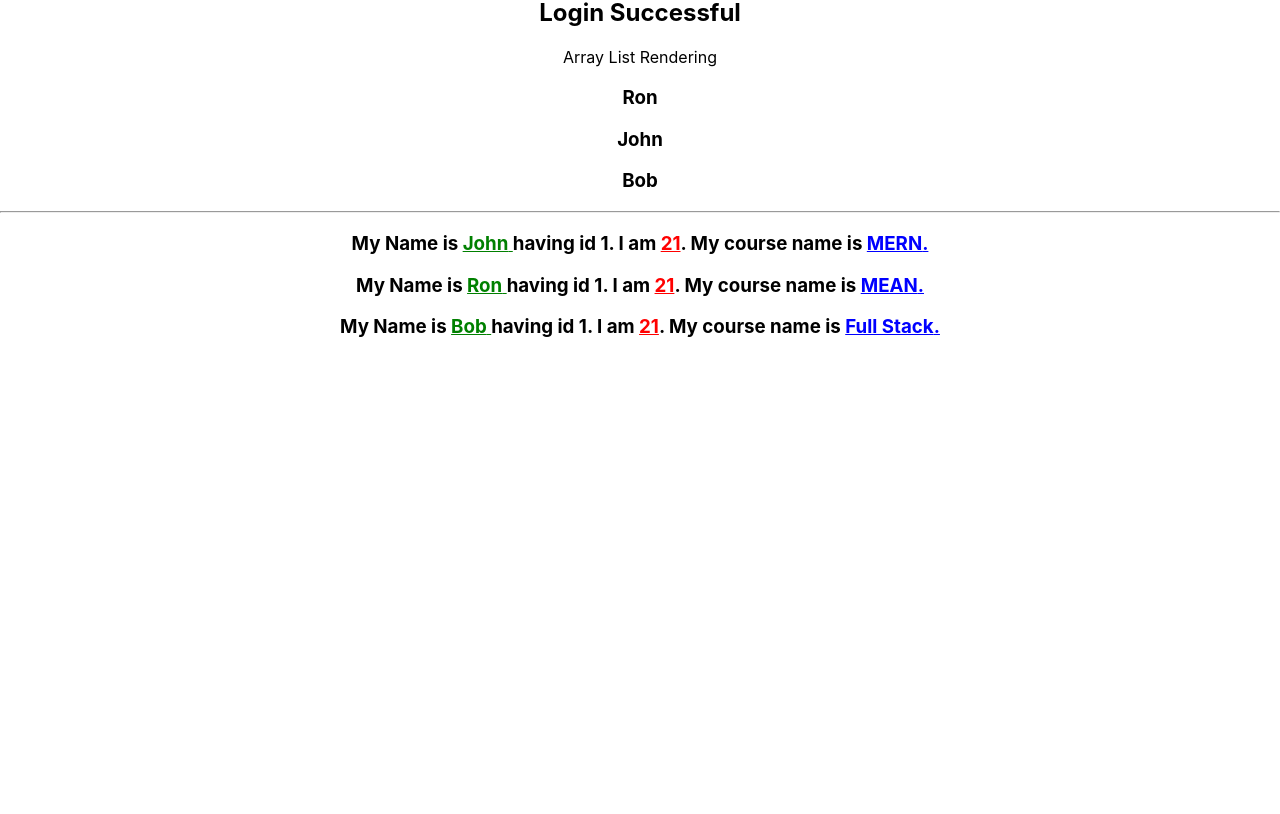
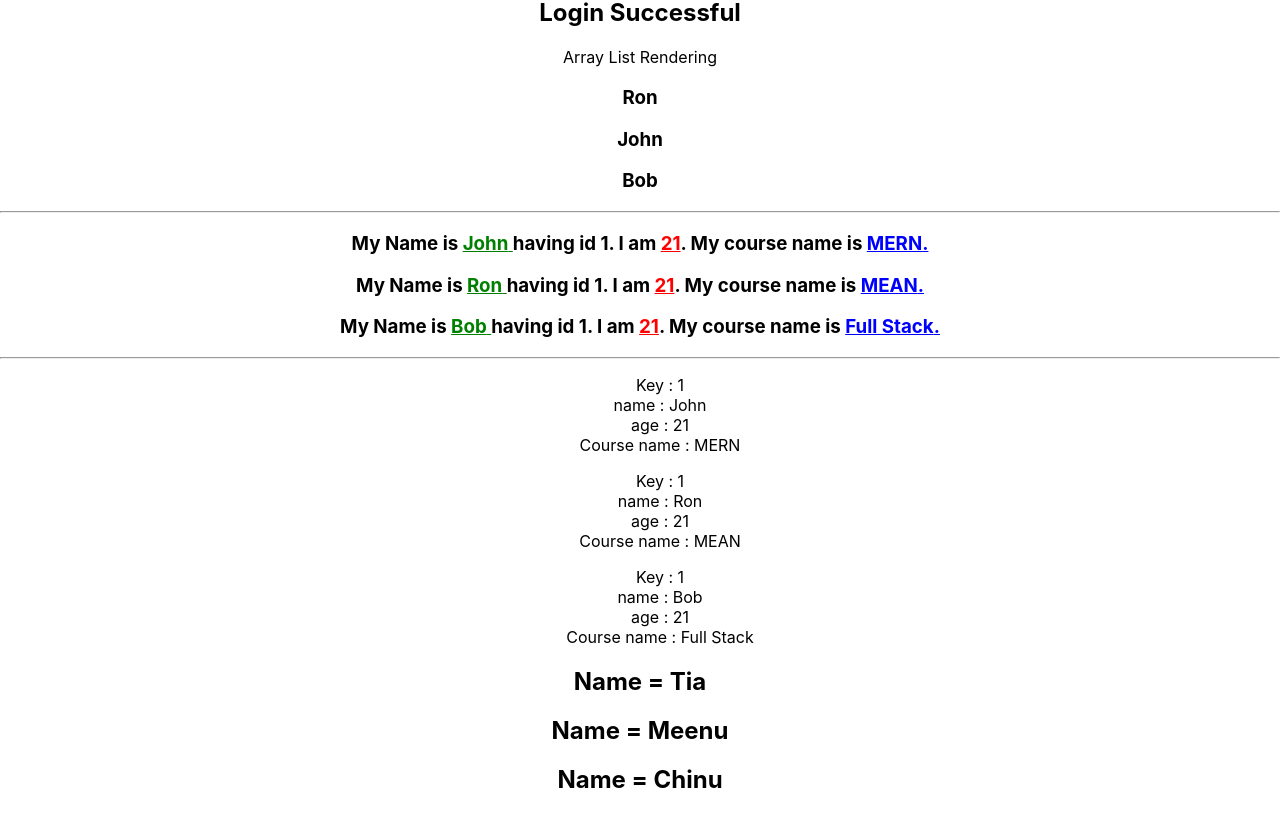
Before and after one commit to MonikaS5/ReactJS, a React (Create React App) app: page / in a window 1280 px wide. Shown: the part 3184-3998 px from the top of the page. Before the commit the page ends 3541 px from the top, so only its background shows below. Built offline with nearby package versions, Linux system fonts and the light colour scheme.

Commit message:
Array of Objects(Rendering-2)

```diff
--- a/src/App.js
+++ b/src/App.js
@@ -26,6 +26,7 @@ import TernaryOperator from './components/TernaryOperator';
 import Shortcircuit from './components/Shortcircuit';
 import ArrayList from './components/ArrayList';
 import ObjectRender from './components/ObjectRender';
+import ObjectRender2 from './components/ObjectRender2';
 
 function App() {
   return (
@@ -89,6 +90,7 @@ function App() {
     <Shortcircuit/>
     <ArrayList/>
     <ObjectRender/>
+    <ObjectRender2/>
     </div>
   );
 }
--- /dev/null
+++ b/src/components/ObjectRender2.js
@@ -0,0 +1,47 @@
+import React from 'react'
+
+function ObjectRender2() {
+    const person = [{
+        id: 1,
+        name: "John",
+        age: 21,
+        courseName: "MERN"
+    },
+    {
+        id: 1,
+        name: "Ron",
+        age: 21,
+        courseName: "MEAN"
+    },
+    {
+        id: 1,
+        name: "Bob",
+        age: 21,
+        courseName: "Full Stack"
+    }
+    ];
+    const name1 =["Tia", "Meenu", "Chinu"];
+
+    const personList= person.map(person=>(
+        <ul style={{listStyleType:'none'}}>
+            <li>Key : {person.id}</li>
+            <li>name : {person.name}</li>
+            <li>age : {person.age}</li>
+            <li>Course name : {person.courseName}</li>
+        </ul>
+
+    ))
+    const nameList= name1.map((name1)=>
+                  <h2>Name = {name1}</h2>  );
+  return (
+    <>
+    <hr/>
+    <div>{personList}</div>
+    <div>{nameList}</div>
+
+    </>
+
+  )
+}
+
+export default ObjectRender2
```
